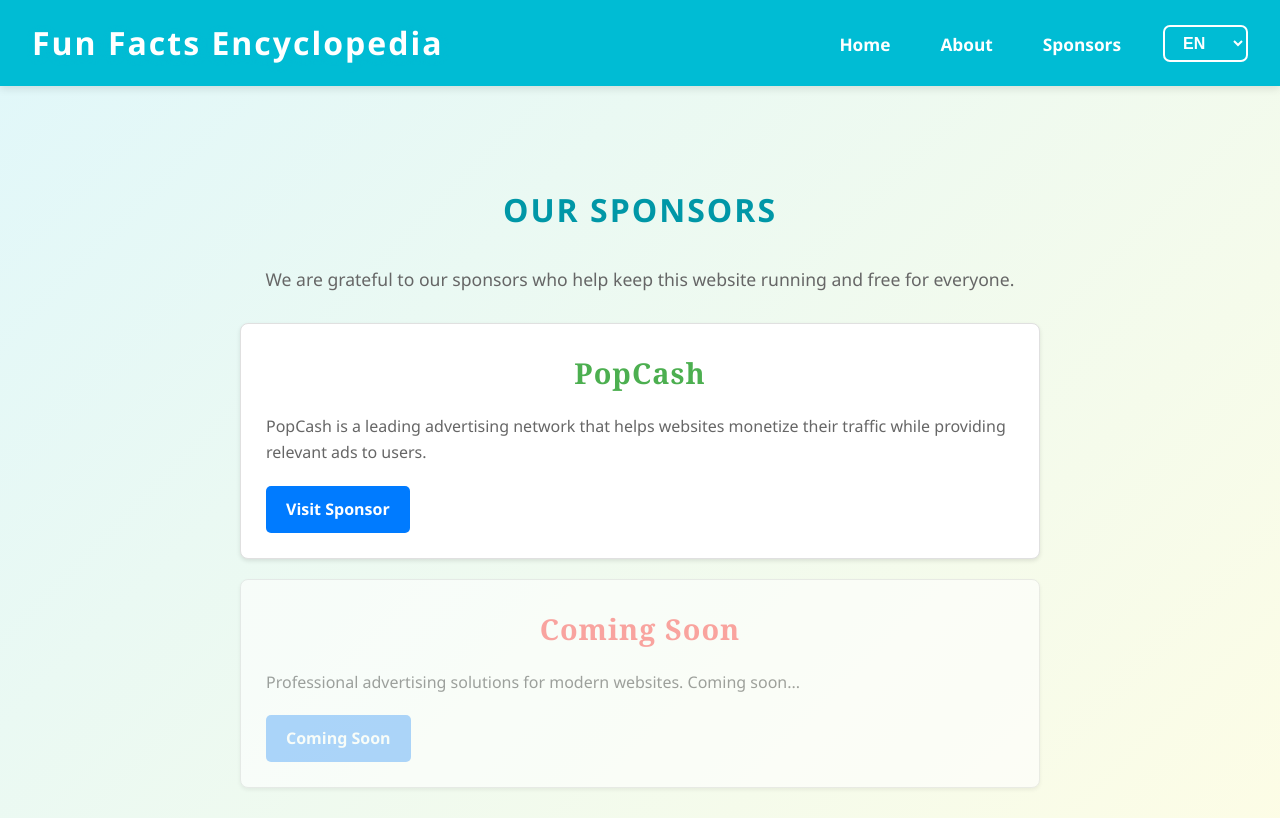
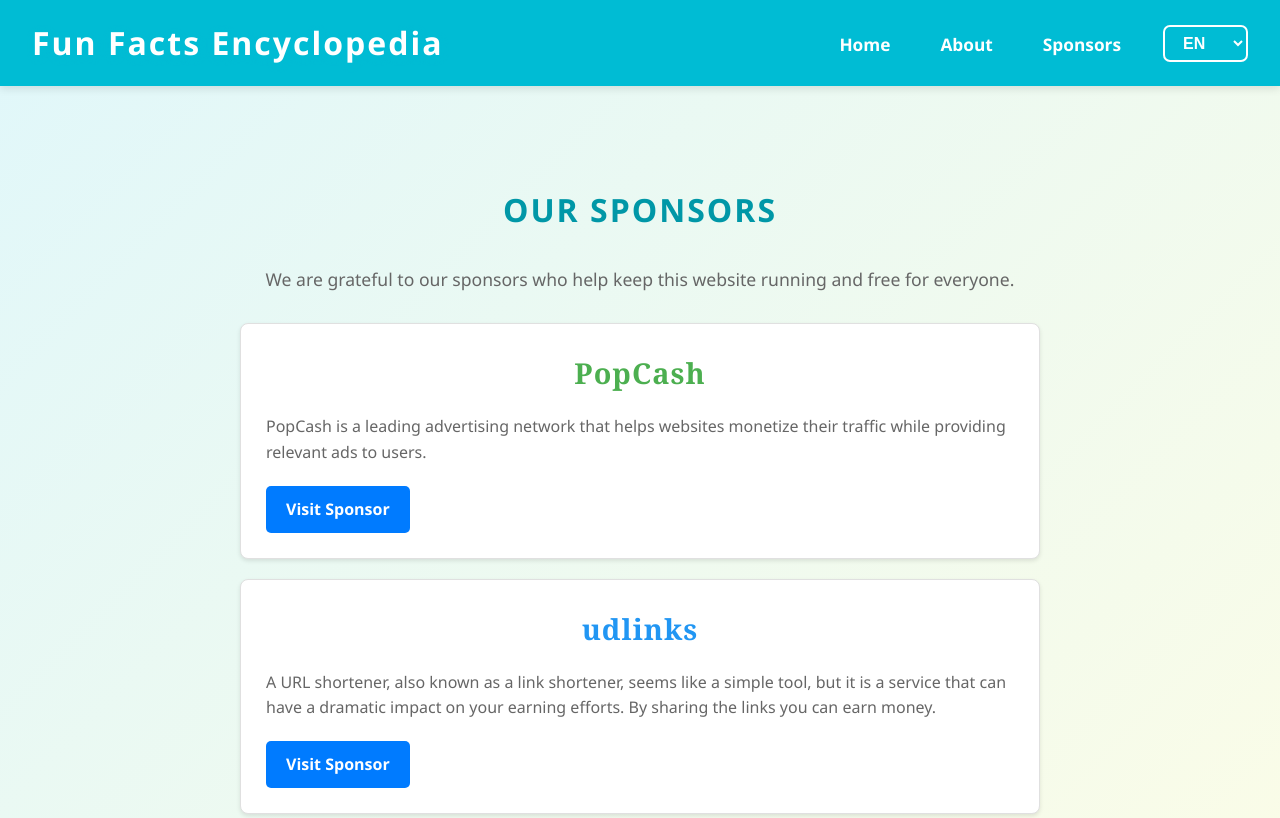
Before and after one commit to aumotupisomod1/aumotupisomod1.github.io, a plain HTML site: page sponsors/index.html in a window 1280 px wide. Shown: the top 818 px of the page. Drawn offline with Linux system fonts and the light colour scheme.

Commit message:
udlinks赞助商

```diff
--- a/locales/translations.json
+++ b/locales/translations.json
@@ -26,6 +26,10 @@
       "popcash": {
         "title": "PopCash - Premium Advertising Network",
         "desc": "PopCash is a leading advertising network that helps websites monetize their traffic while providing relevant ads to users."
+      },
+      "udlinks": {
+        "title": "udlinks",
+        "desc": "A URL shortener, also known as a link shortener, seems like a simple tool, but it is a service that can have a dramatic impact on your earning efforts. By sharing the links you can earn money."
       }
     },
     "footer": {
@@ -59,6 +63,10 @@
       "popcash": {
         "title": "PopCash - 优质广告网络",
         "desc": "PopCash 是领先的广告网络，帮助网站将流量变现，同时为用户提供相关广告。"
+      },
+      "udlinks": {
+        "title": "udlinks",
+        "desc": "短链接（URL shortener）看似简单，却能极大提升你的收益。分享链接即可赚取收入。"
       }
     },
     "footer": {
@@ -92,6 +100,10 @@
       "popcash": {
         "title": "PopCash - Red de Publicidad Premium",
         "desc": "PopCash es una red publicitaria líder que ayuda a los sitios web a monetizar su tráfico mientras proporciona anuncios relevantes a los usuarios."
+      },
+      "udlinks": {
+        "title": "udlinks",
+        "desc": "Un acortador de URL, también conocido como acortador de enlaces, parece una herramienta simple, pero puede tener un gran impacto en tus esfuerzos de ingresos. Compartiendo los enlaces puedes ganar dinero."
       }
     },
     "footer": {
--- a/sponsors/index.html
+++ b/sponsors/index.html
@@ -116,6 +116,14 @@
       </div>
     </div>
 
+    <div class="sponsor-card">
+      <div class="sponsor-logo" style="color:#2196F3;" data-i18n="sponsors.udlinks.title">udlinks</div>
+      <p class="sponsor-description" data-i18n="sponsors.udlinks.desc">A URL shortener, also known as a link shortener, seems like a simple tool, but it is a service that can have a dramatic impact on your earning efforts. By sharing the links you can earn money.</p>
+      <div class="sponsor-actions">
+        <a href="udlinks.html" class="btn btn-primary" data-i18n="sponsors.visit_btn">Visit Sponsor</a>
+      </div>
+    </div>
+
     <!-- 可以添加更多赞助商 -->
     <div class="sponsor-card" style="opacity: 0.6;">
       <div class="sponsor-logo" style="color: #ff6b6b;" data-i18n="sponsors.coming_soon">Coming Soon</div>
```
Also changed, not shown: sponsors/udlinks.html (added, +15 -0 lines).
